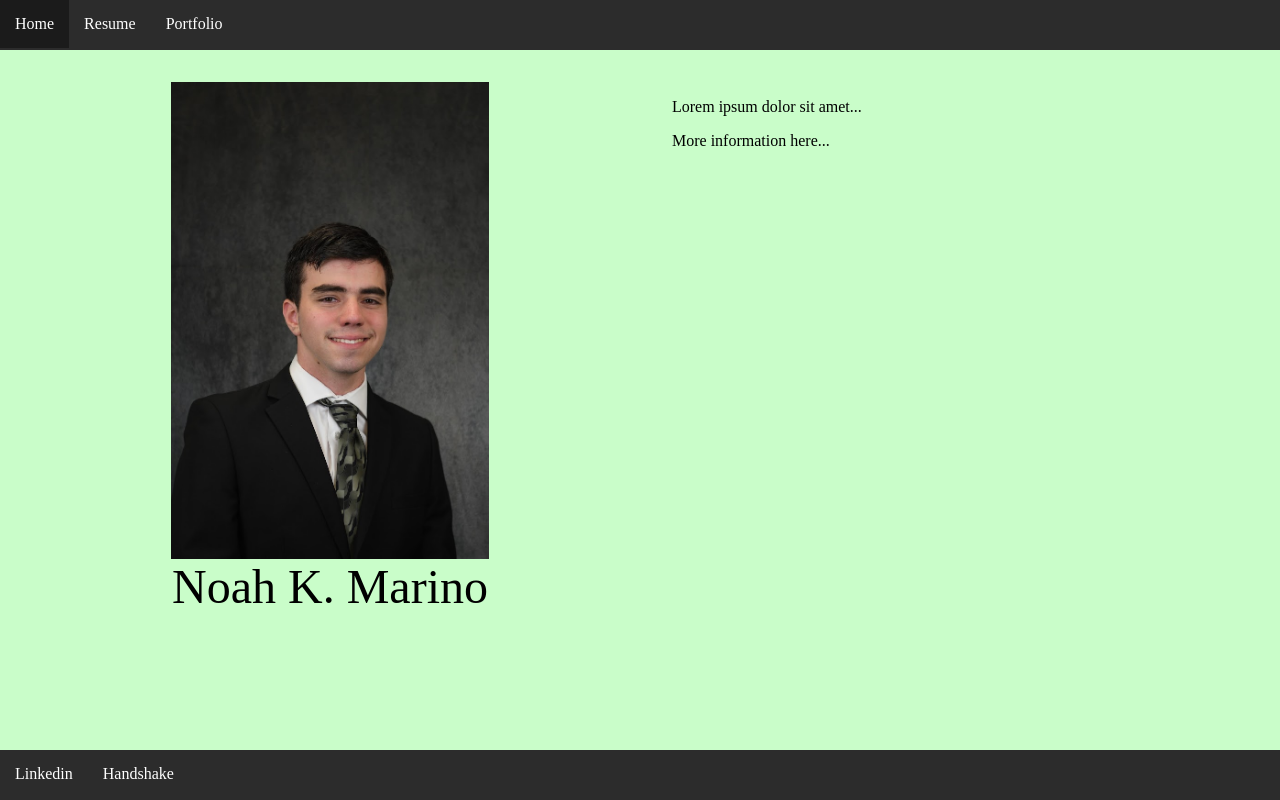
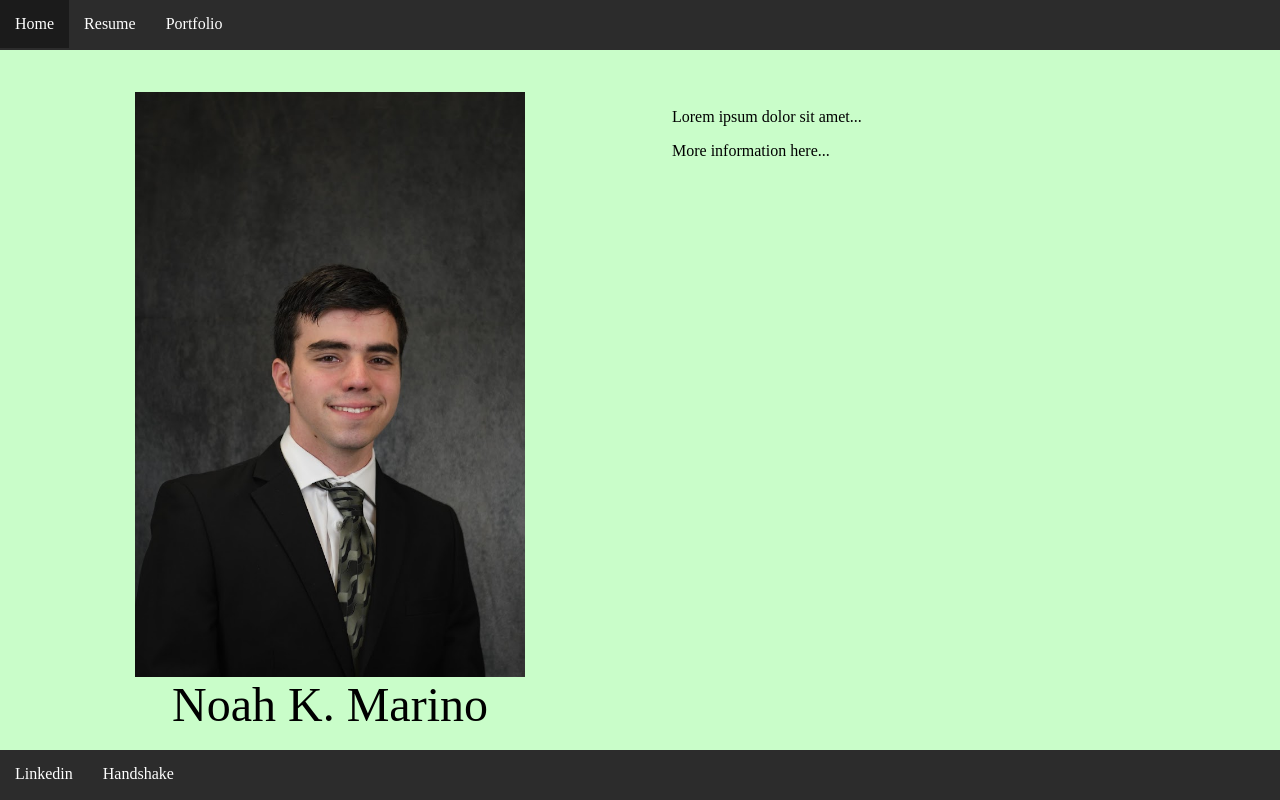
Before and after one commit to RHIT-marinonk/RHIT-marinonk.github.io, a plain HTML site: page index.html in a window 1280 px wide. Drawn offline with Linux system fonts and the light colour scheme.

Commit message:
css hotfix

```diff
--- a/styles/style.css
+++ b/styles/style.css
@@ -4,7 +4,7 @@ body {
 }
 
 main {
-    margin: 50px 20px;
+    margin: 60px 20px;
     clear:both
 }
 
@@ -64,21 +64,14 @@ main {
     float: left;
 }
 
-/* #index {
-    text-align: center;
-    align-items: center;
-    margin-top: 50;
-    padding-top: 2.5%;
-} */
-
 #index {
   display: flex;
-  height: calc(100vh - 100px);
+  height: calc(100vh - 120px);
   width: calc(100vw - 40px);
 }
 
 #headshot {
-    height: 75%;
+    height: 95%;
 }
 
 .left,
@@ -140,7 +133,7 @@ hr {
 .col {
     float: left;
     width: 33%;
-    height: 85%;
+    height: 100%;
 }
 .col h1 {
     text-decoration: underline;
```
